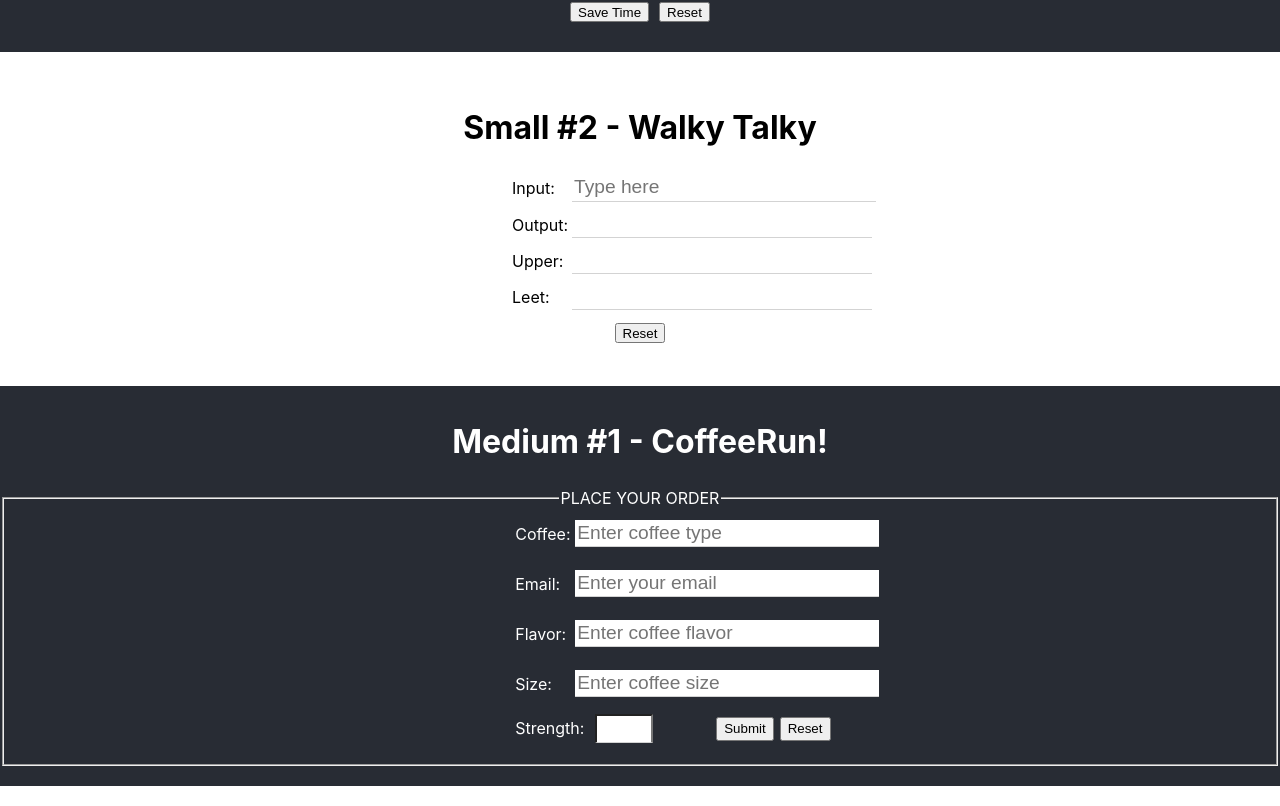
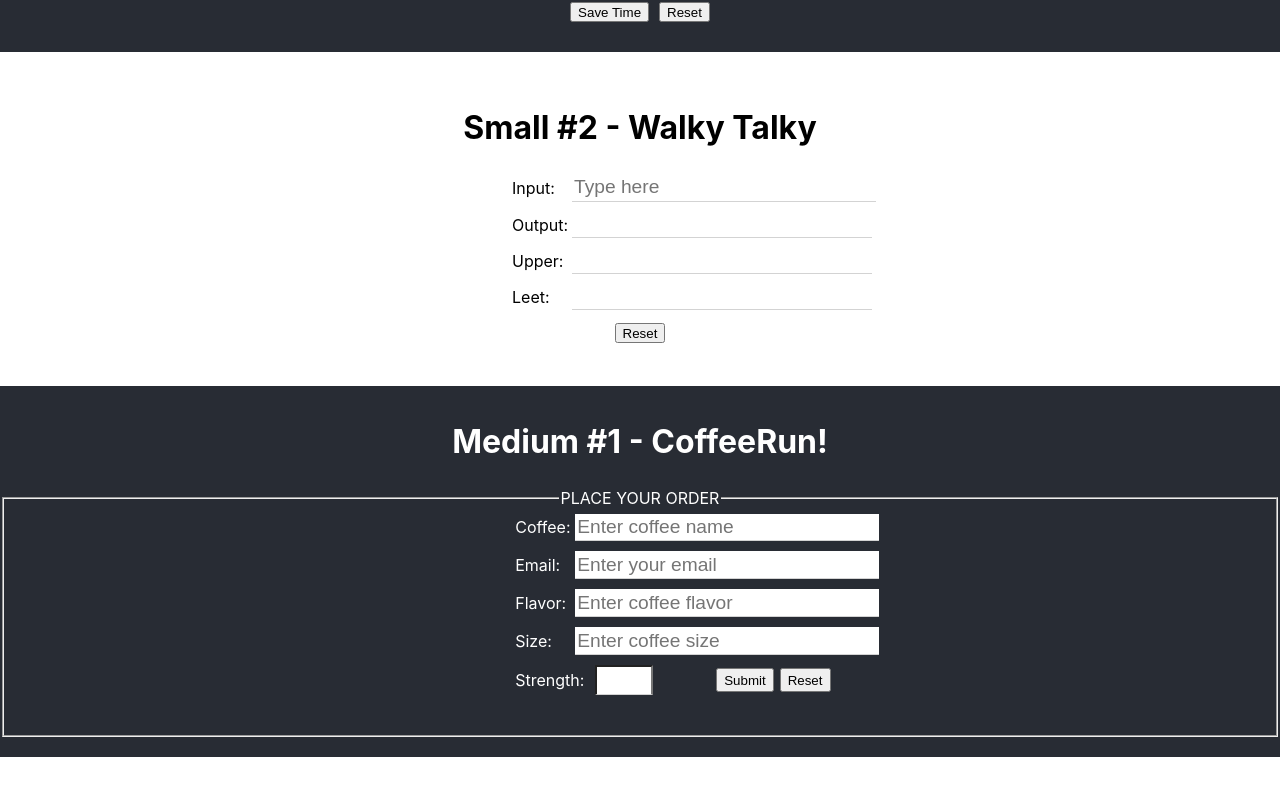
Before and after one commit to GFore/dc-React-Scoreboard, a React (Create React App) app: page / in a window 1280 px wide. Shown: the part 597-1403 px from the top of the page. After the commit the page ends 1374 px from the top, so only its background shows below. Built offline with nearby package versions, Linux system fonts and the light colour scheme.

Commit message:
simplifies CoffeeRun components

```diff
--- a/src/CoffeeButtons.js
+++ /dev/null
@@ -1,14 +0,0 @@
-import React from 'react';
-
-
-function CoffeeButtons(props) {
-    return (
-        <div className="btnGroup">
-            <button onClick={() => props.handleSubmit()}>Submit</button>
-            <button onClick={() => props.handleReset()}>Reset</button>
-        </div>
-    );
-}
-
-
-export default CoffeeButtons;
--- /dev/null
+++ b/src/CoffeeForm.js
@@ -0,0 +1,113 @@
+import React, { Component } from 'react';
+
+class CoffeeForm extends Component {
+  constructor(props) {
+    super(props);
+    this.state = {
+      formCoffee: "",
+      formEmail: "",
+      formFlavor: "",
+      formSize: "",
+      formStrength: ""
+    }
+  }
+  render() {
+    return (
+        <div>
+            <form action="https://dc-coffeerun.herokuapp.com/api/coffeeOrders" method="POST" data-form>
+            <fieldset >
+                <legend> PLACE YOUR ORDER</legend>
+                <div className="talky">
+                    <label className="talky-label" htmlFor="coffee">Coffee: </label>
+                    <input
+                        id="coffee"
+                        className="talky-text"
+                        value={this.state.formCoffee}
+                        onChange={(event) => this._onChange("formCoffee", event.target.value)}
+                        placeholder="Enter coffee name"
+                        type="text"
+                    />
+                    <br />
+                </div>
+                <div className="talky">
+                    <label className="talky-label" htmlFor="email">Email: </label>
+                    <input
+                        id="email"
+                        className="talky-text"
+                        value={this.state.formEmail}
+                        onChange={(event) => this._onChange("formEmail", event.target.value)}
+                        placeholder="Enter your email"
+                        type="email"
+                    />
+                    <br />
+                </div>
+                <div className="talky">
+                    <label className="talky-label" htmlFor="flavor">Flavor: </label>
+                    <input
+                        id="flavor"
+                        className="talky-text"
+                        value={this.state.formFlavor}
+                        onChange={(event) => this._onChange("formFlavor", event.target.value)}
+                        placeholder="Enter coffee flavor"
+                        type="text"
+                    />
+                    <br />
+                </div>
+                <div className="talky">
+                    <label className="talky-label" htmlFor="size">Size: </label>
+                    <input
+                        id="size"
+                        className="talky-text"
+                        value={this.state.formSize}
+                        onChange={(event) => this._onChange("formSize", event.target.value)}
+                        placeholder="Enter coffee size"
+                        type="text"
+                    />
+                    <br />
+                </div>
+                <div className="coffeeRunFormButtons">
+                    <div className="strength">
+                        <label className="talky-label" htmlFor="strength">Strength: </label>
+                        <input
+                            id="strength"
+                            className="talky-num"
+                            value={this.state.formStrength}
+                            onChange={(event) => this._onChange("formStrength", event.target.value)}
+                            type="number"
+                            min="0"
+                            max="100"
+                            />
+                    </div>
+                    <div className="btnGroup">
+                        <button onClick={() => this._handleSubmit()}>Submit</button>
+                        <button onClick={(event) => this._handleReset(event)}>Reset</button>
+                    </div>
+                </div>
+                <br />
+
+            </fieldset>
+            </form>
+        </div>
+    );
+  }
+
+    _onChange = (keyName, userInput) => {
+        this.setState({
+            [keyName]: userInput
+        });
+    };
+
+    _handleReset = (e) => {
+        e.preventDefault();
+        this.setState({
+            formCoffee: "",
+            formEmail: "",
+            formFlavor: "",
+            formSize: "",
+            formStrength: ""
+          });
+    }
+
+}
+
+export default CoffeeForm;
--- a/src/CoffeeInputs.js
+++ /dev/null
@@ -1,43 +0,0 @@
-import React from 'react';
-import CoffeeButtons from './CoffeeButtons'
-
-function CoffeeInputs(props) {
-    const inpName = props.name.toLowerCase();
-    if (props.type !== "number") {
-      return (
-        <div className="talky">
-          <div className="talky-label"><label htmlFor={inpName}>{props.name}: </label></div>
-          <input
-            id={inpName}
-            className="talky-text"
-            // value={props.term}
-            onChange={props.changeHandler}
-            placeholder={props.placeholder}
-            type={props.type}
-          />
-          <br /><br />
-        </div>
-      );
-    } else {
-        return (
-            <div className="coffeeRunFormButtons">
-              <div className="strength">
-                <div className="talky-label"><label htmlFor={inpName}>{props.name}: </label></div>
-                <input
-                  id={inpName}
-                  className="talky-num"
-                  // value={props.term}
-                  onChange={props.changeHandler}
-                  min="0"
-                  max="100"
-                  type={props.type}
-                />
-              </div>
-              <CoffeeButtons />
-            </div>
-        );
-    }
-}
-
-
-export default CoffeeInputs;
--- a/src/CoffeeRuns.js
+++ b/src/CoffeeRuns.js
@@ -1,78 +1,24 @@
 import React, { Component } from 'react';
-import CoffeeInputs from './CoffeeInputs';
+import CoffeeForm from './CoffeeForm';
 // import TimeStamp from './TimeStamp';
 
 class CoffeeRuns extends Component {
   constructor(props) {
     super(props);
     this.state = {
-      formCoffee: "",
-      formEmail: "",
-      formFlavor: "",
-      formSize: "",
-      formStrength: ""
+      orders: []
     }
   }
   render() {
     return (
         <div className="Exercise evenEx">
             <h2>Medium #1 - CoffeeRun!</h2>
-            <form action="https://dc-coffeerun.herokuapp.com/api/coffeeOrders" method="POST" data-form>
-            <fieldset >
-                <legend> PLACE YOUR ORDER</legend>
-                <CoffeeInputs
-                    name="Coffee"
-                    term={this.state.formCoffee}
-                    changeHandler={(event) => this._onChange("formCoffee", event.target.value)}
-                    placeholder="Enter coffee type"
-                    type="text"
-                />
-                <CoffeeInputs
-                    name="Email"
-                    term={this.state.formEmail}
-                    changeHandler={(event) => this._onChange("formEmail", event.target.value)}
-                    placeholder="Enter your email"
-                    type="email"
-                />
-                <CoffeeInputs
-                    name="Flavor"
-                    term={this.state.formFlavor}
-                    changeHandler={(event) => this._onChange("formFlavor", event.target.value)}
-                    placeholder="Enter coffee flavor"
-                    type="text"
-                />
-                <CoffeeInputs
-                    name="Size"
-                    term={this.state.formSize}
-                    changeHandler={(event) => this._onChange("formSize", event.target.value)}
-                    placeholder="Enter coffee size"
-                    type="text"
-                />
-                <CoffeeInputs
-                    name="Strength"
-                    term={this.state.formStrength}
-                    changeHandler={(event) => this._onChange("formStrength", event.target.value)}
-                    placeholder=""
-                    type="number"
-                />
-                {/* <input type="submit" value="Submit" />
-                <input type="reset" /> */}
-            </fieldset>
-            </form>
+            <CoffeeForm />
+
         </div>
     );
   }
 
-    _onChange = (keyName, userInput) => {
-       console.log(keyName);
-       console.log(userInput);
-        this.setState({
-            [keyName]: userInput
-        });
-    };
-
-
-
 }
 
 export default CoffeeRuns;
```
